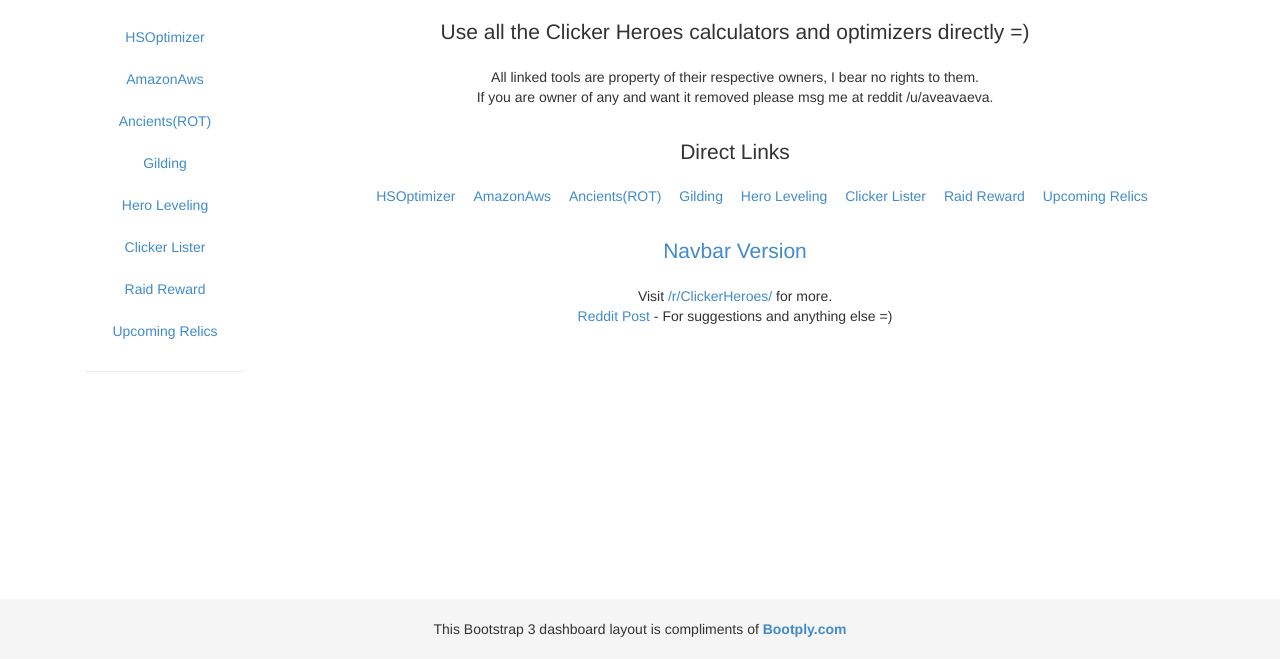
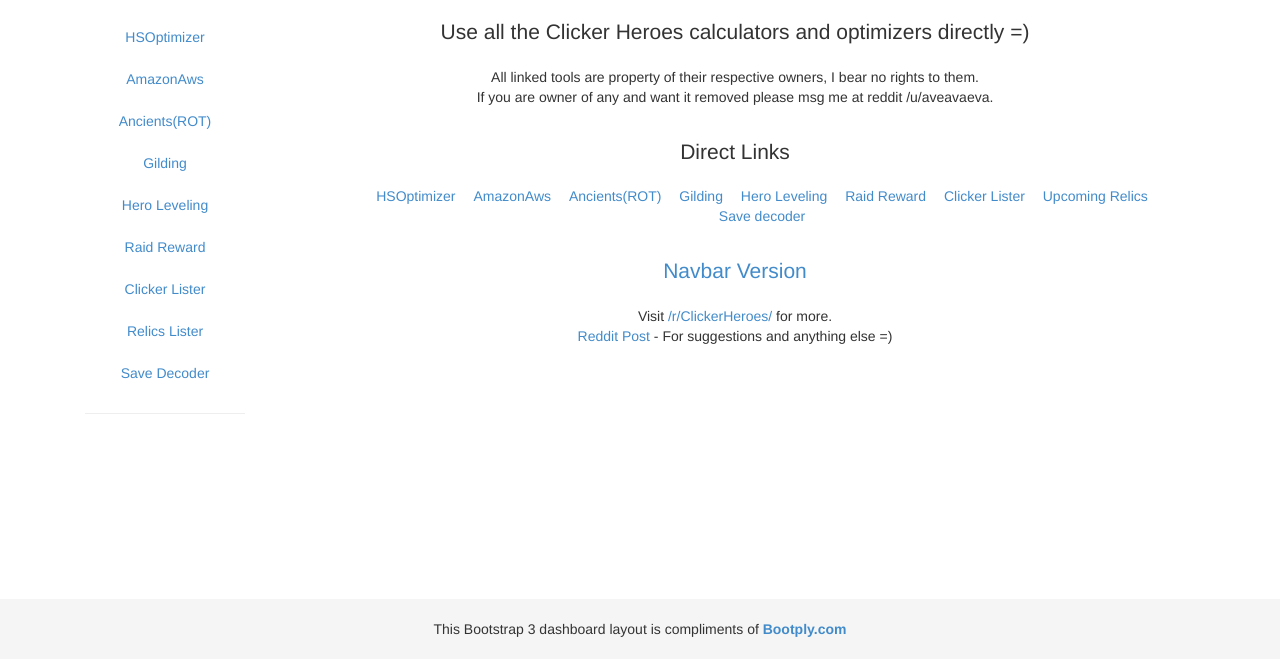
Before and after one commit to CHList/tools, a plain HTML site: page v2/index.html in a window 1280 px wide. Shown: the part 141-800 px from the top of the page. Drawn offline with nearby package versions, Linux system fonts and the light colour scheme.

Commit message:
Update index.html

```diff
--- a/v2/index.html
+++ b/v2/index.html
@@ -55,9 +55,10 @@
 <li><a href="http://wieschie.github.io/">Ancients(ROT)</a></li>
 <li><a href="http://theriebel.de/gilding/">Gilding</a></li>
 <li><a href="http://calc.rbservers.org/CH.htm">Hero Leveling</a></li>
+<li><a href="http://mr1penguin.github.io/ch/hs_for_raid/">Raid Reward</a></li>
 <li><a href="http://dobruj01.github.io/clicker-lister/">Clicker Lister</a></li>
-<li><a href="http://mr1penguin.github.io/ch/hs_for_raid/">Raid Reward</a></li>
-<li><a href="http://dobruj01.github.io/RelicZoneFinder/">Upcoming Relics</a></li>
+<li><a href="http://dobruj01.github.io/RelicZoneFinder/">Relics Lister</a></li>
+<li><a href="http://chlist.github.io/decoder/">Save Decoder</a></li>
       </ul>
 
       <hr>
@@ -106,19 +107,25 @@
                     </li>
 
                     <li>
-                        <a href="http://dobruj01.github.io/clicker-lister/"
-                        target="_blank">Clicker Lister</a>
+                        <a href="http://mr1penguin.github.io/ch/hs_for_raid/"
+                        target="_blank">Raid Reward</a>
                     </li>
 
                     <li>
-                        <a href="http://mr1penguin.github.io/ch/hs_for_raid/"
-                        target="_blank">Raid Reward</a>
+                        <a href="http://dobruj01.github.io/clicker-lister/"
+                        target="_blank">Clicker Lister</a>
                     </li>
 
                     <li>
                         <a href="http://dobruj01.github.io/RelicZoneFinder/"
                         target="_blank">Upcoming Relics</a>
                     </li>
+
+                    <li>
+                        <a href="http://chlist.github.io/decoder/"
+                        target="_blank">Save decoder</a>
+                    </li>
+
                 </ul><br>
                 <p class="lead"><a href="/tools/">Navbar Version</a></p>
                 <p>Visit <a href="https://www.reddit.com/r/ClickerHeroes/" target="_blank">/r/ClickerHeroes/</a> for more.<br>
```
